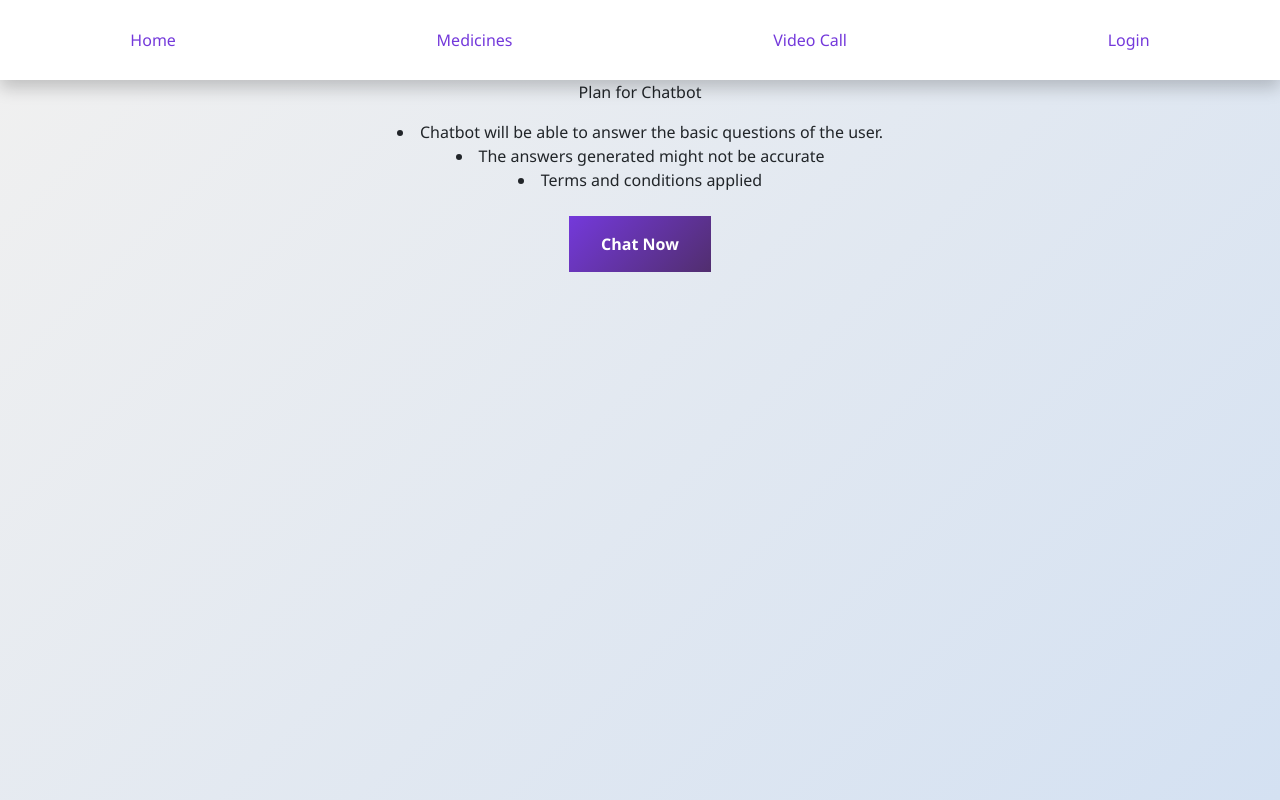
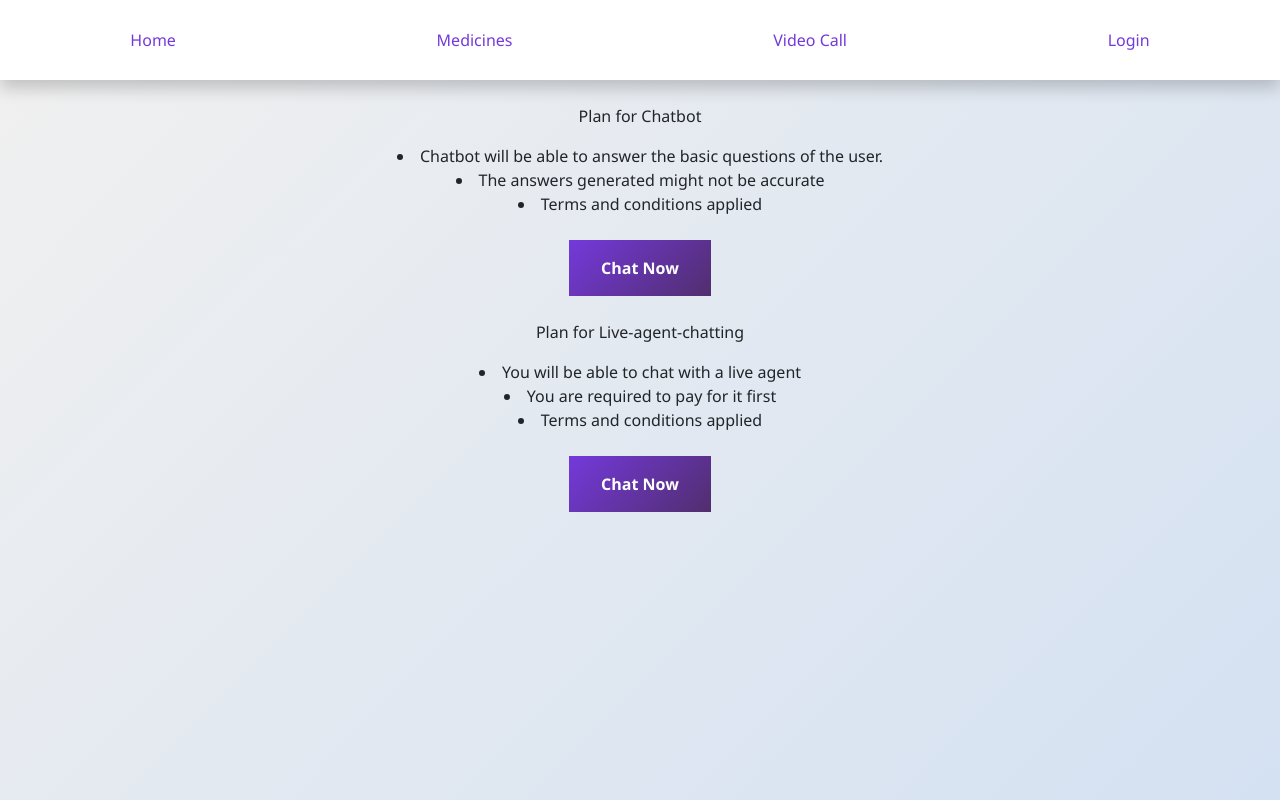
Before and after one commit to sohith18/Health-Care, a React (Vite) app in the folder client/: page /chatbot in a window 1280 px wide. Built offline with nearby package versions, Linux system fonts and the light colour scheme.

Commit message:
Added plan for live agent chat
Try to add authorization for Chatbot from Navbar also

```diff
--- a/client/src/components/Navbar.jsx
+++ b/client/src/components/Navbar.jsx
@@ -32,6 +32,7 @@ export default function Navbar() {
         <Link className="a-css" to ="/">Home</Link>
         <Link className="a-css" to="/medicines">Medicines</Link>
         <Link className="a-css" to={val}>Video Call</Link>
+        {/* <Link className="a-css" to="/chatbot">Chatbot</Link> */}
         {login_details}
         {log_out}
 
--- a/client/src/pages/Chatbot.jsx
+++ b/client/src/pages/Chatbot.jsx
@@ -6,6 +6,8 @@ const ChatNow=()=>{
 export default function Chatbot() {
   return (
     <div>
+        <div>
+            <br/>
             <p>Plan for Chatbot</p>
             <l>
                 <li>Chatbot will be able to answer the basic questions of the user.</li>
@@ -15,5 +17,17 @@ export default function Chatbot() {
             </l>
             <button onClick={ChatNow}> Chat Now </button>
         </div>
+        <br/>
+        <div>
+            <p>Plan for Live-agent-chatting</p>
+            <l>
+                <li> You will be able to chat with a live agent</li>
+                <li> You are required to pay for it first</li>
+                <li> Terms and conditions applied</li>
+                <br/>
+            </l>
+            <button onClick={ChatNow}> Chat Now </button>
+        </div>
+    </div>
   )
 }
--- a/client/src/pages/Home.jsx
+++ b/client/src/pages/Home.jsx
@@ -20,7 +20,7 @@ export default function Home() {
         <ul>
           <div className='chat-box-wrapper'>
             <h3>Feeling Unwell ?</h3></div><br />
-          <button type='submit' onClick={Take_to_Chat}> Chat with us </button>
+          <button type='submit' onClick={Take_to_Chat}> Chat with us for free </button>
         </ul>
       </div>
       <div className='why'>
--- a/client/src/pages/join.jsx
+++ b/client/src/pages/join.jsx
@@ -40,6 +40,7 @@ export default function JoinRoom() {
     <div>
       {!showRules && (
         <div>
+          <br/>
           {/* Display your rules here */}
           <l>
             <li>
@@ -54,6 +55,7 @@ export default function JoinRoom() {
             <li>Rule 1</li>
             <li>Rule 2</li>
             <li>Terms and conditions applied</li>
+            <br/>
           </l>
         </div>
       )}
```
Lines whose indentation alone changed are shown as unchanged.
